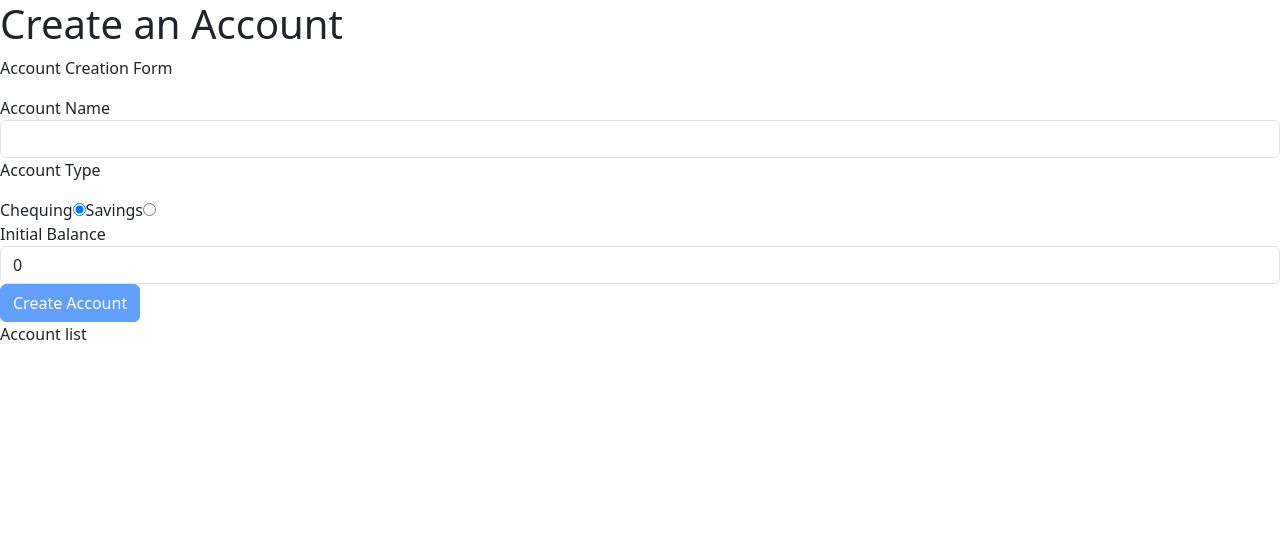
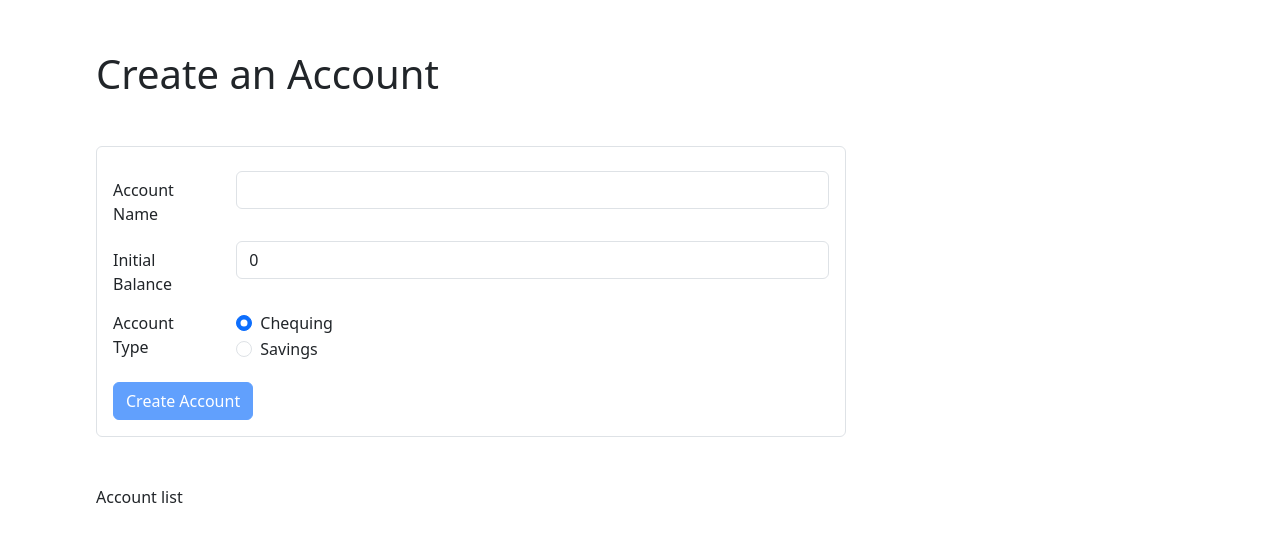
Before and after one commit to Aaron-Hoffman/transactions-app, an Angular app: page /create-account in a window 1280 px wide. Shown: the top 542 px of the page. Built offline with nearby package versions, Linux system fonts and the light colour scheme.

Commit message:
Styling forms

```diff
--- a/src/app/app.component.html
+++ b/src/app/app.component.html
@@ -1 +1,3 @@
-<router-outlet></router-outlet>
+<div class="wrapper">
+    <router-outlet></router-outlet>
+</div>
--- a/src/app/app.component.scss
+++ b/src/app/app.component.scss
@@ -0,0 +1,5 @@
+.wrapper {
+    max-width: 85%;
+    margin: 0 auto;
+    padding-top: 50px;
+}
--- a/src/app/modules/create-account/components/create-account/create-account.component.html
+++ b/src/app/modules/create-account/components/create-account/create-account.component.html
@@ -1,23 +1,36 @@
 <h1>Create an Account</h1>
-<p>Account Creation Form</p>
+<div class="form-wrapper p-3 border rounded my-5">
     <form [formGroup]="accountForm" (ngSubmit)="onSubmit()">
-    <div class="form-group">
-        <label for="name">Account Name</label>
+        <div class="form-group row mt-2">
+            <label for="name" class="col-sm-2 col-form-label">Account Name</label>
+            <div class="col-sm-10">
                 <input type="text" id="name" formControlName="name" class="form-control">
             </div>
-    <div class="form-group">
-        <p>Account Type</p>
-        <label for="chequing">Chequing</label>
-        <input type="radio" id="chequing" value="chequing" name="type" formControlName="type" class="form-radio-input">
-        <label for="savings">Savings</label>
-        <input type="radio" id="savings" value="savings" name="type" formControlName="type" class="form-radio-input">
         </div>
-    <div class="form-group">
-        <label for="balance">Initial Balance</label>
+        <div class="form-group row mt-2">
+            <label for="balance" class="col-sm-2 col-form-label">Initial Balance</label>
+            <div class="col-sm-10">
                 <input type="number" id="balance" formControlName="balance" class="form-control">
             </div>
+        </div>
+        <fieldset class="form-group mt-2">
+            <div class="row">
+                <legend class="col-form-label col-sm-2 pt-0">Account Type</legend>
+                <div class="col-sm-10">
+                    <div class="form-check">
+                        <label for="chequing" class="form-check-label">Chequing</label>
+                        <input type="radio" id="chequing" value="chequing" name="type" formControlName="type" class="form-check-input">
+                    </div>
+                    <div class="form-check">
+                        <label for="savings" class="form-check-label">Savings</label>
+                        <input type="radio" id="savings" value="savings" name="type" formControlName="type" class="form-check-input">
+                    </div>
+                </div>
+            </div>
+        </fieldset>
         <app-custom-button [accountType]="accountForm.value.type || ''" [valid]="accountForm.valid" label="Create Account"></app-custom-button>
     </form>
+</div>
 <p>Account list</p>
 <ul>
     <li *ngFor="let account of accounts;">
--- a/src/app/modules/shared/components/custom-button/custom-button.component.html
+++ b/src/app/modules/shared/components/custom-button/custom-button.component.html
@@ -1 +1 @@
-<button type="submit" class="btn" [ngClass]="{'btn-primary': accountType === 'chequing' || accountType === '', 'btn-success': accountType === 'savings', 'disabled': !valid}">{{ label }}</button>
+<button type="submit" class="btn mt-3" [ngClass]="{'btn-primary': accountType === 'chequing' || accountType === '', 'btn-success': accountType === 'savings', 'disabled': !valid}">{{ label }}</button>
--- a/src/app/modules/transaction-history/components/transaction-history/transaction-history.component.html
+++ b/src/app/modules/transaction-history/components/transaction-history/transaction-history.component.html
@@ -1,13 +1,14 @@
 <h1>Transaction History</h1>
-<p>Choose an Account</p>
+<div class="form-wrapper p-3 border rounded my-5">
     <form [formGroup]="accountSelectForm" (change)="onChange()">
         <div class="form-group">
-        <label for="account">Account</label>
-        <select name="account" id="account" formControlName="account">
+            <label for="account" class="col-form-label">Choose an Account:</label>
+            <select name="account" id="account" formControlName="account" class="form-control">
                 <option *ngFor="let account of accounts;" [value]="account.id">{{ account.name}} - {{ account.type }} - {{ account.balance }}</option>
             </select>
         </div>
     </form>
+</div>
 <p>Transactions</p>
 <ul>
     <li *ngFor="let transaction of selectedAccount.transactions">
--- a/src/app/modules/transfer-funds/components/transfer-funds/transfer-funds.component.html
+++ b/src/app/modules/transfer-funds/components/transfer-funds/transfer-funds.component.html
@@ -1,20 +1,28 @@
 <h1>Transfer Funds</h1>
+<div class="form-wrapper p-3 border rounded my-5">
     <form [formGroup]="transferForm" (ngSubmit)="onSubmit()" (change)="onChange()">
-    <div class="form-group">
-        <label for="from">From Account</label>
-        <select name="from" id="from" formControlName="from">
+        <div class="form-group row mt-2">
+            <label for="from" class="col-sm-2 col-form-label">From Account</label>
+            <div class="col-sm-10">
+                <select name="from" id="from" formControlName="from" class="form-control">
                     <option *ngFor="let account of accounts;" [value]="account.id">{{ account.name}} - {{ account.type }} - {{ account.balance }}</option>
                 </select>
             </div>
-    <div class="form-group">
-        <label for="to">To Account</label>
-        <select name="to" id="to" formControlName="to">
+        </div>
+        <div class="form-group row mt-2">
+            <label for="to" class="col-sm-2 col-form-label">To Account</label>
+            <div class="col-sm-10">
+                <select name="to" id="to" formControlName="to" class="form-control">
                     <option *ngFor="let account of accounts;" [value]="account.id">{{ account.name}} - {{ account.type }} - {{ account.balance }}</option>
                 </select>
             </div>
-    <div class="form-group">
-        <label for="amount">Amount</label>
+        </div>
+        <div class="form-group row mt-2">
+            <label for="amount" class="col-sm-2 col-form-label">Amount</label>
+            <div class="col-sm-10">
                 <input type="number" id="amount" formControlName="amount" class="form-control">
+            </div>
         </div>
         <app-custom-button [valid]="transferForm.valid" label="Transfer Funds"></app-custom-button>
     </form>
+</div>
--- a/src/styles.scss
+++ b/src/styles.scss
@@ -9,3 +9,7 @@ select.ng-invalid:not(.ng-untouched) {
     pointer-events: none;
     opacity: 0.5;
 }
+
+.form-wrapper {
+    max-width: 750px;
+}
```
Lines whose indentation alone changed are shown as unchanged.
